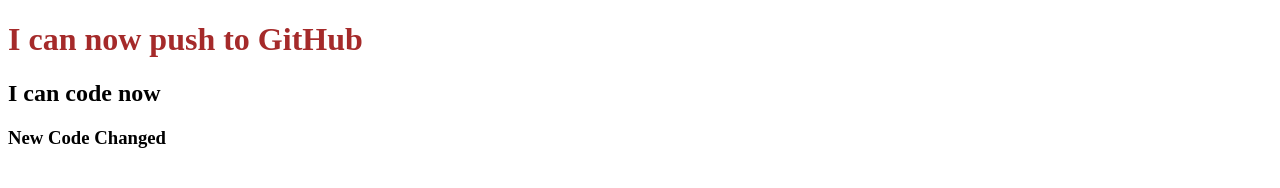
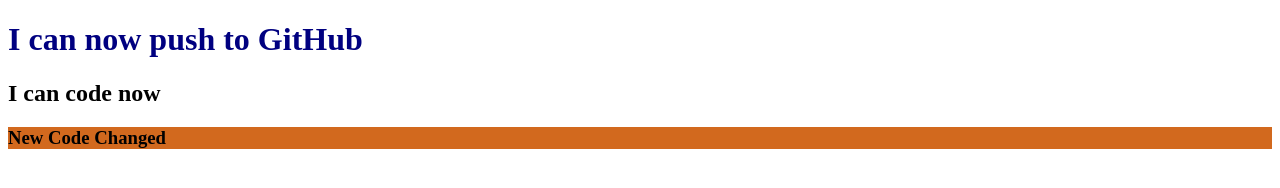
Before and after one commit to meem155/my-second-repo, a plain HTML site: page index.html in a window 1280 px wide. Drawn offline with Linux system fonts and the light colour scheme.

Commit message:
color changed

```diff
--- a/style.css
+++ b/style.css
@@ -1,3 +1,6 @@
 h1{
-    color: brown;
+    color: navy;
 }
+h3{
+    background-color: chocolate;
+}
```
